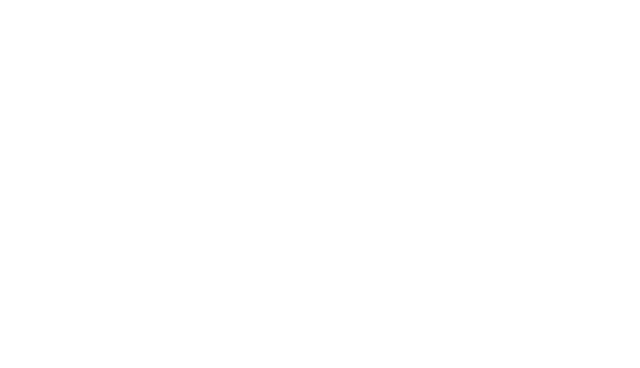
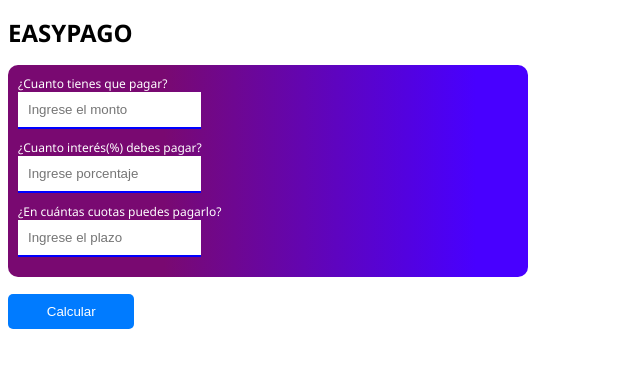
Before and after one commit to cosayco/Modulo-4, a plain HTML site: page sesion1/eje/index.html in a window 1280 px wide. Shown: the whole page, without its empty margins (0-640 px from the left). Drawn offline with Linux system fonts and the light colour scheme.

Commit message:
ejercicio comprobacion sesion 1

```diff
--- /dev/null
+++ b/sesion1/eje/assets/css/style.css
@@ -0,0 +1,44 @@
+    /* Estilos CSS para la interfaz */
+    body {
+        font-family: 'Segoe UI', Tahoma, Geneva, Verdana, sans-serif;
+        font-size: 12px;
+      }
+
+      .container {
+        display: flex;
+        flex-direction: row;
+        flex-wrap: wrap;
+        max-width: 500px;
+        padding: 10px;
+        border-radius: 10px;
+        background: rgb(121,9,113);
+        background: linear-gradient(90deg, rgba(121,9,113,1) 30%, rgba(72,0,255,1) 90%);
+        color: white;
+      }
+
+      input {
+        width: 80%;
+        padding: 10px;
+        margin-bottom: 10px;
+        border: 0;
+        outline: 0;
+        border-bottom: 2px solid blue;
+      }
+
+      button {
+        width: 10%;
+        padding: 10px;
+        background-color: #007bff;
+        color: #ffffff;
+        border: none;
+        border-radius: 5px;
+      }
+
+      h3 {
+        color: rgb(121,9,113);
+        color: linear-gradient(90deg, rgba(121,9,113,1) 30%, rgba(72,0,255,1) 90%);
+      }
+
+      img {
+        width: 20px;
+      }
--- a/sesion1/eje/assets/js/scripts.js
+++ b/sesion1/eje/assets/js/scripts.js
@@ -0,0 +1,15 @@
+function calcular() {
+
+    const monto = parseFloat(document.getElementById('monto').value);
+    const interes = parseFloat(document.getElementById('interes').value);
+    const plazo = parseInt(document.getElementById('plazo').value);
+
+    if (monto > 0 && interes >0 && plazo > 0){
+        let resultado = ((monto * (1 + (interes / 100))) / plazo)
+        document.getElementById('resultado').innerHTML = `<h3>¡NO TE PREOCUPES! PUEDES PAGARLO EN ${plazo} CUOTAS DE $ ${resultado}.</h3>`;
+    } else {
+        document.getElementById('resultado').innerHTML = `<h3>¡DEBE INGRESAR VALORES PARA GENERAR EL CALCULO!.</h3>`;
+    }
+
+
+}
--- a/sesion1/eje/index.html
+++ b/sesion1/eje/index.html
@@ -1,14 +1,35 @@
 <!DOCTYPE html>
-<html lang="en">
+<html lang="es">
 <head>
-    <meta charset="UTF-8">
-    <meta name="viewport" content="width=device-width, initial-scale=1.0">
-    <title>Ejercicio Comprobacion Sesion 1</title>
-
-
+  <meta charset="UTF-8">
+  <meta name="viewport" content="width=device-width, initial-scale=1.0">
+  <link rel="stylesheet" href="assets/css/style.css">
+  <title>Calculadora de Préstamos</title>
 </head>
 <body>
+    <h1>EASYPAGO</h1>
+    <div class="container">
+        <div>
+            <div>
+                <label for="monto">¿Cuanto tienes que pagar?</label><br>
+                <input type="number" id="monto" placeholder="Ingrese el monto" required>
+            </div>
+            <div>
+                <label for="interes">¿Cuanto interés(%) debes pagar?</label><br>
+                <input type="number" id="interes" placeholder="Ingrese porcentaje" required>
+            </div>
+            <div>
+                <label for="plazo">¿En cuántas cuotas puedes pagarlo?</label><br>
+                <input type="number" id="plazo" placeholder="Ingrese el plazo" required>
+            </div>
+        </div>
+    </div>
+    <br>
+    <div>
+        <button onclick="calcular()">Calcular</button>
+    </div>
+    <div id="resultado"></div>
 
-    <script src="assets/js/scripts.js"></script>
+  <script src="assets/js/scripts.js"></script>
 </body>
 </html>
```
Also changed, not shown: sesion1/eva/index.html (+1 -1 lines).
